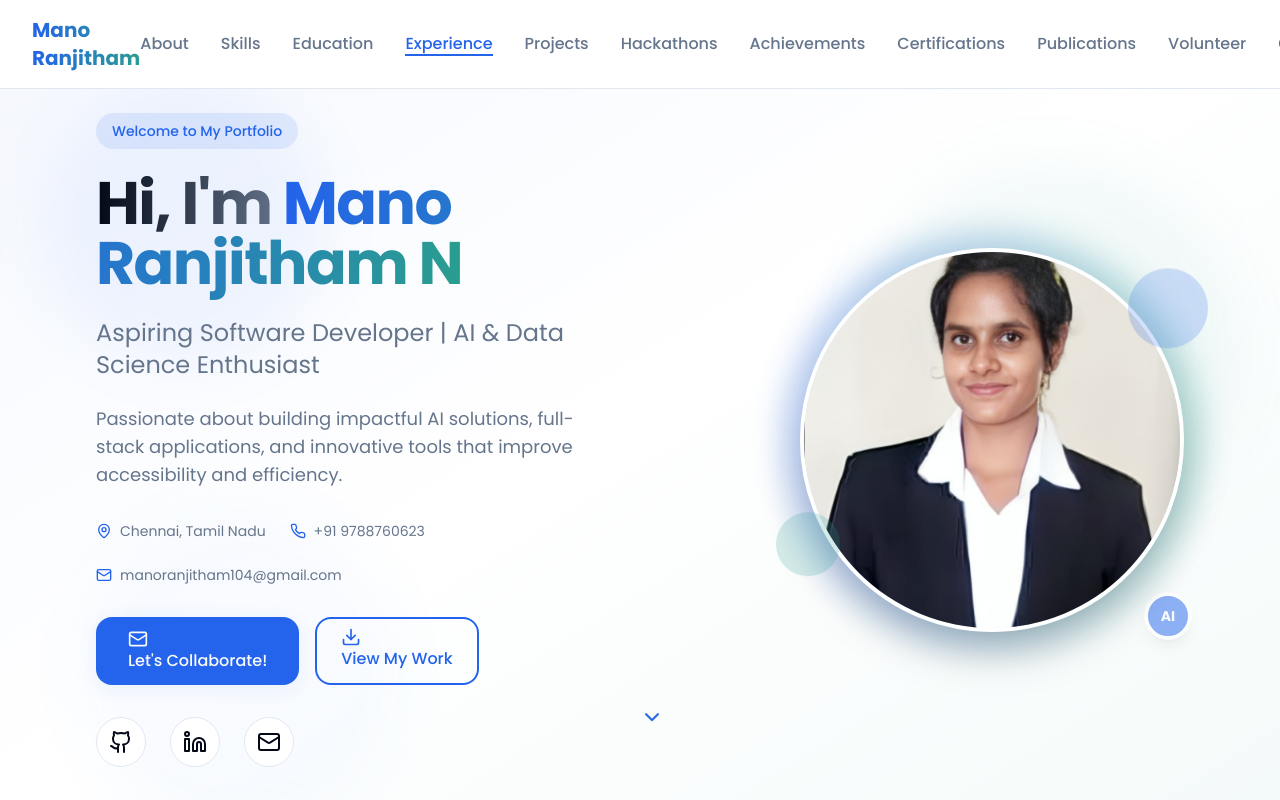
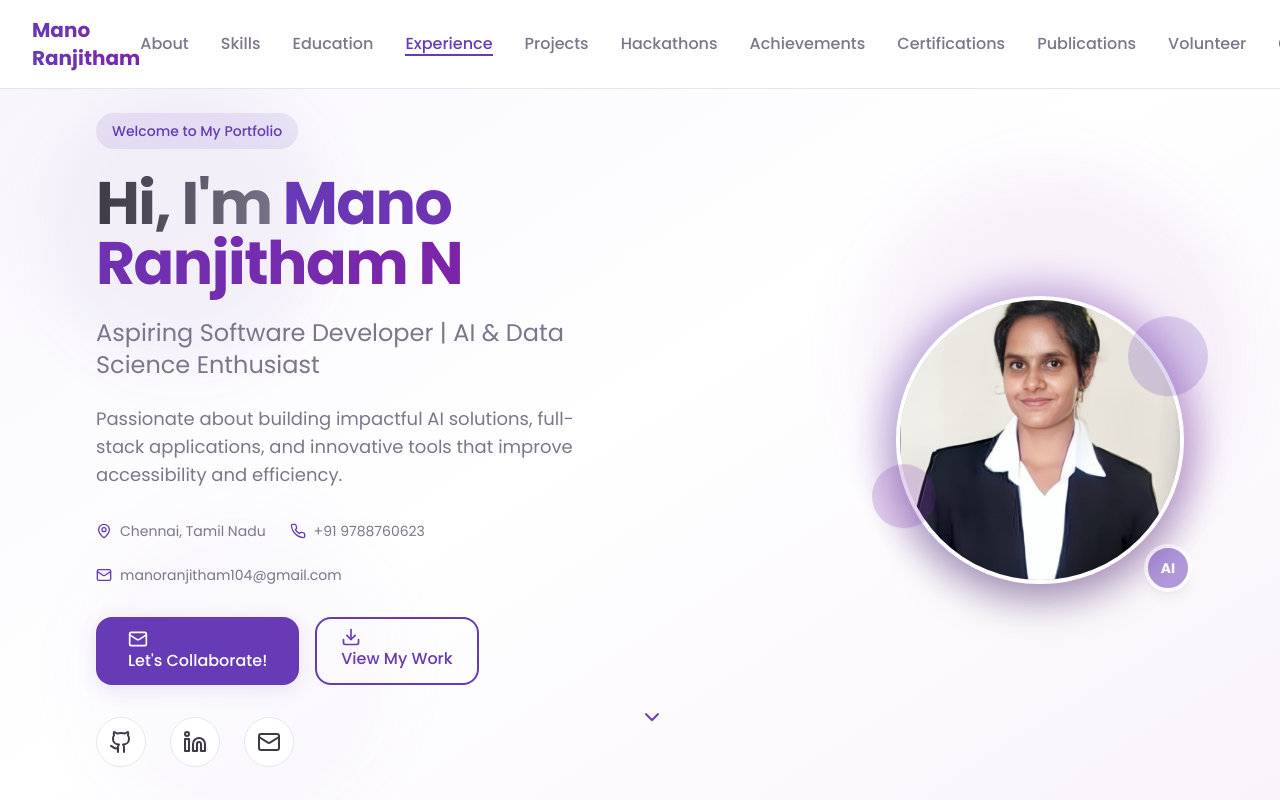
Before and after one commit to Manoranjitham10/Mano-Portfolio, a React (Vite) app: page / in a window 1280 px wide. Shown: the top 800 px of the page. Built offline with nearby package versions, Linux system fonts and the light colour scheme.

Commit message:
Update theme and photo size
Change theme to lavender and reduce profile picture size.

```diff
--- a/src/components/HeroSection.tsx
+++ b/src/components/HeroSection.tsx
@@ -110,7 +110,7 @@ const HeroSection = () => {
           <div className="flex justify-center lg:justify-end animate-scale-in" style={{ animationDelay: '0.6s' }}>
             <div className="relative group">
               <div className="absolute -inset-4 bg-gradient-to-r from-primary to-accent rounded-full blur-lg opacity-25 group-hover:opacity-40 transition-opacity duration-500 animate-pulse"></div>
-              <div className="relative w-80 h-80 md:w-96 md:h-96 rounded-full overflow-hidden border-4 border-white shadow-2xl group-hover:scale-105 transition-transform duration-500">
+              <div className="relative w-64 h-64 md:w-72 md:h-72 rounded-full overflow-hidden border-4 border-white shadow-2xl group-hover:scale-105 transition-transform duration-500">
                 <img
                   src="/lovable-uploads/67cc23d8-1688-4042-9648-314f59adf40e.png"
                   alt="Mano Ranjitham N - Software Developer"
--- a/src/index.css
+++ b/src/index.css
@@ -6,33 +6,33 @@
 
 @layer base {
   :root {
-    /* Light Theme Base Colors */
+    /* Lavender Theme Base Colors */
     --background: 0 0% 100%;
-    --foreground: 222 84% 4.9%;
+    --foreground: 262 10% 25%;
 
     --card: 0 0% 100%;
-    --card-foreground: 222 84% 4.9%;
+    --card-foreground: 262 10% 25%;
 
     --popover: 0 0% 100%;
-    --popover-foreground: 222 84% 4.9%;
+    --popover-foreground: 262 10% 25%;
 
-    /* Professional Primary Blue */
-    --primary: 221 83% 53%;
-    --primary-foreground: 210 40% 98%;
-    --primary-hover: 221 83% 60%;
+    /* Rich Lavender Primary */
+    --primary: 262 52% 47%;
+    --primary-foreground: 0 0% 100%;
+    --primary-hover: 262 52% 55%;
 
-    /* Light Gray Secondary */
-    --secondary: 210 40% 96%;
-    --secondary-foreground: 222 84% 4.9%;
+    /* Soft Lavender Secondary */
+    --secondary: 262 15% 95%;
+    --secondary-foreground: 262 10% 25%;
 
     /* Muted Elements */
-    --muted: 210 40% 96%;
-    --muted-foreground: 215 16% 47%;
+    --muted: 262 15% 95%;
+    --muted-foreground: 262 8% 50%;
 
-    /* Professional Teal Accent */
-    --accent: 173 58% 39%;
-    --accent-foreground: 210 40% 98%;
-    --accent-hover: 173 58% 45%;
+    /* Deep Purple Accent */
+    --accent: 280 65% 40%;
+    --accent-foreground: 0 0% 100%;
+    --accent-hover: 280 65% 48%;
 
     /* Status Colors */
     --destructive: 0 84% 60%;
@@ -46,16 +46,16 @@
     --input: 214 32% 91%;
     --ring: 221 83% 53%;
 
-    /* Custom Portfolio Colors */
-    --hero-gradient: linear-gradient(135deg, hsl(221 83% 53% / 0.05) 0%, hsl(173 58% 39% / 0.05) 100%);
-    --section-gradient: linear-gradient(180deg, hsl(210 40% 98%) 0%, hsl(0 0% 100%) 100%);
-    --card-gradient: linear-gradient(145deg, hsl(0 0% 100%) 0%, hsl(210 40% 98%) 100%);
+    /* Custom Lavender Colors */
+    --hero-gradient: linear-gradient(135deg, hsl(262 52% 47% / 0.08) 0%, hsl(280 65% 40% / 0.08) 100%);
+    --section-gradient: linear-gradient(180deg, hsl(262 15% 98%) 0%, hsl(0 0% 100%) 100%);
+    --card-gradient: linear-gradient(145deg, hsl(0 0% 100%) 0%, hsl(262 15% 98%) 100%);
 
-    /* Shadows & Effects */
-    --shadow-primary: 0 4px 20px hsl(221 83% 53% / 0.08);
-    --shadow-accent: 0 4px 20px hsl(173 58% 39% / 0.08);
-    --shadow-card: 0 2px 15px hsl(0 0% 0% / 0.05);
-    --shadow-glow: 0 0 40px hsl(221 83% 53% / 0.08);
+    /* Lavender Shadows & Effects */
+    --shadow-primary: 0 4px 20px hsl(262 52% 47% / 0.12);
+    --shadow-accent: 0 4px 20px hsl(280 65% 40% / 0.12);
+    --shadow-card: 0 2px 15px hsl(262 10% 25% / 0.08);
+    --shadow-glow: 0 0 40px hsl(262 52% 47% / 0.15);
 
     /* Typography */
     --font-heading: 'Poppins', sans-serif;
```
